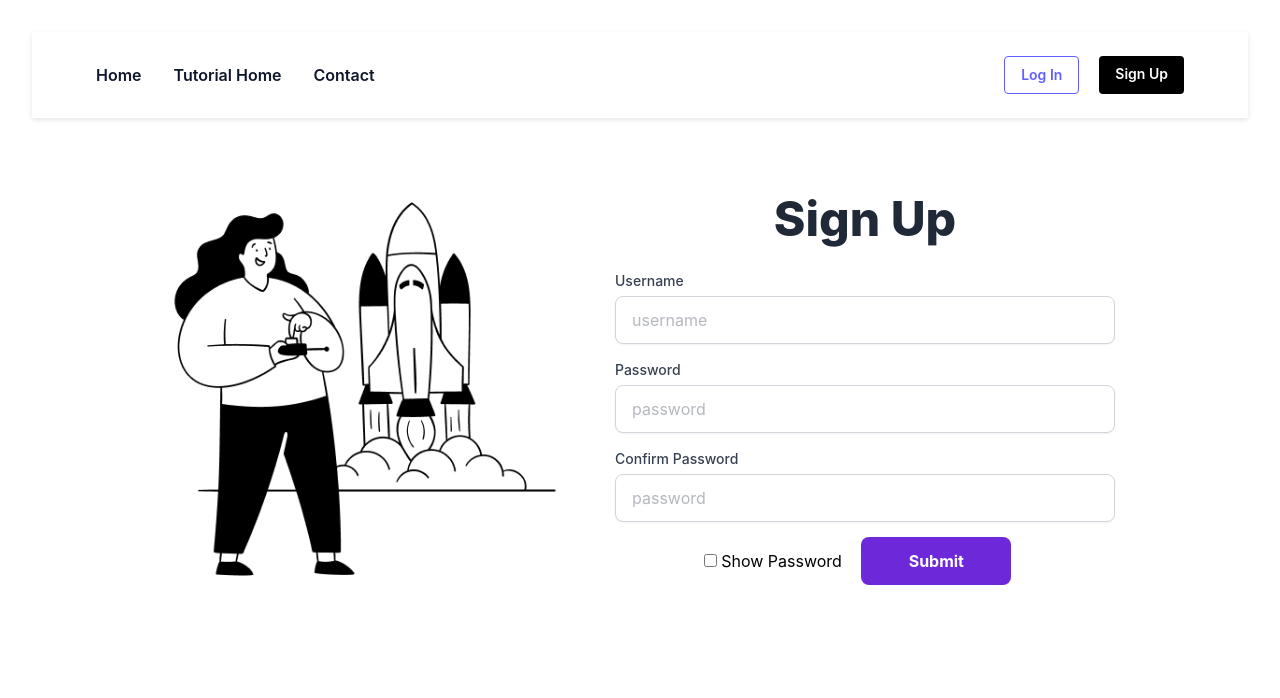
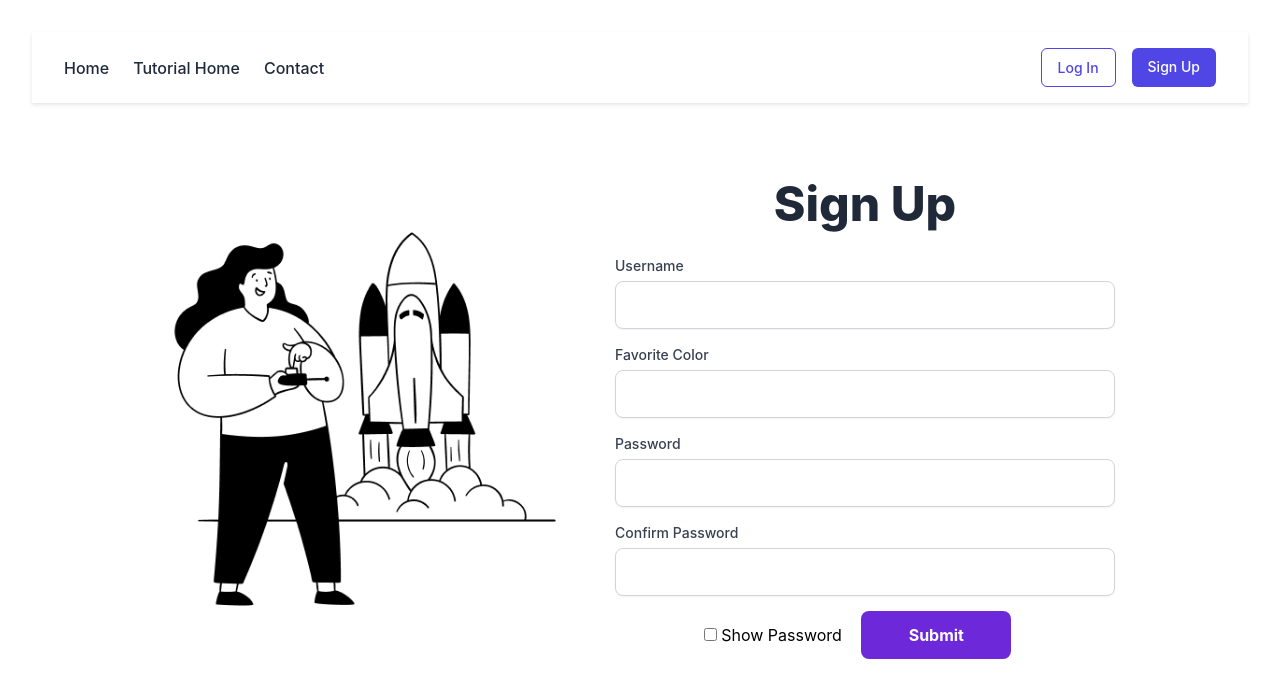
Before and after one commit to patrickpierson1/ToDo, a React (Vite) app in the folder client/: page /signup in a window 1280 px wide. Shown: the top 698 px of the page. Built offline with nearby package versions, Linux system fonts and the light colour scheme.

Commit message:
updated frontend and backend for auth

```diff
--- /dev/null
+++ b/client/src/components/Navbar.css
@@ -0,0 +1,64 @@
+/* Navbar container */
+.navbar {
+    width: 100%;
+    display: flex;
+    justify-content: space-between;
+    align-items: center;
+    padding: 16px 32px;
+    background-color: white;
+    box-shadow: 0 2px 4px rgba(0, 0, 0, 0.1);
+  }
+
+  /* Left-side links */
+  .nav-links {
+    display: flex;
+    gap: 24px;
+  }
+
+  .nav-links a {
+    color: #1e293b;
+    font-size: 1rem;
+    font-weight: 500;
+    text-decoration: none;
+  }
+
+  .nav-links a:hover {
+    color: #475569;
+  }
+
+  /* Right-side buttons */
+  .nav-actions {
+    display: flex;
+    gap: 16px;
+  }
+
+  .login-btn {
+    padding: 8px 16px;
+    border: 1px solid #4f46e5;
+    color: #4f46e5;
+    font-size: 0.875rem;
+    font-weight: 500;
+    border-radius: 6px;
+    background: none;
+    cursor: pointer;
+    transition: background 0.2s;
+  }
+
+  .login-btn:hover {
+    background: #eef2ff;
+  }
+
+  .signup-btn {
+    padding: 8px 16px;
+    background: #4f46e5;
+    color: white;
+    font-size: 0.875rem;
+    font-weight: 500;
+    border-radius: 6px;
+    cursor: pointer;
+    transition: background 0.2s;
+  }
+
+  .signup-btn:hover {
+    background: #4338ca;
+  }
--- a/client/src/components/Navbar.jsx
+++ b/client/src/components/Navbar.jsx
@@ -1,26 +1,17 @@
 import { Link } from "react-router-dom";
+import "../components/Navbar.css";
 
 const Navbar = () => {
   return (
-    <nav className="w-full flex justify-between items-center px-16 py-6 bg-white shadow-md">
-      <div className="flex space-x-8">
-        <Link to="/" className="text-slate-900 text-base font-semibold">
-          Home
-        </Link>
-        <Link to="/tutorial-home" className="text-slate-900 text-base font-semibold">
-          Tutorial Home
-        </Link>
-        <Link to="/contact" className="text-slate-900 text-base font-semibold">
-          Contact
-        </Link>
+    <nav className="navbar">
+      <div className="nav-links">
+        <Link to="/">Home</Link>
+        <Link to="/tutorial-home">Tutorial Home</Link>
+        <Link to="/contact">Contact</Link>
       </div>
-      <div className="flex space-x-5">
-        <Link to="/login" className="px-4 py-2 border border-indigo-500 text-indigo-500 text-sm font-semibold rounded">
-          Log In
-        </Link>
-        <Link to="/signup" className="px-4 py-2 bg-black text-white text-sm font-semibold rounded">
-          Sign Up
-        </Link>
+      <div className="nav-actions">
+        <Link to="/login" className="login-btn">Log In</Link>
+        <Link to="/signup" className="signup-btn">Sign Up</Link>
       </div>
     </nav>
   );
--- /dev/null
+++ b/client/src/pages/LoggedInHome.jsx
@@ -0,0 +1,35 @@
+import { useEffect, useState } from "react";
+import { useNavigate } from "react-router-dom";
+
+const LoggedInHome = () => {
+  const [user, setUser] = useState(null);
+  const navigate = useNavigate();
+
+  useEffect(() => {
+    const token = localStorage.getItem("token");
+    if (!token) {
+      navigate("/login"); // Redirect to login if no token
+    } else {
+      fetch("http://342.yonkers.dev:5000/api/auth/me", {
+        headers: { Authorization: `Bearer ${token}` },
+      })
+        .then((res) => res.json())
+        .then((data) => setUser(data.user))
+        .catch(() => navigate("/login")); // Redirect on error
+    }
+  }, []);
+
+  if (!user) return <p>Loading...</p>;
+
+  return (
+    <div className="dashboard-container">
+      <h1>Welcome, {user.username}!</h1>
+      <p>Your favorite color: {user.favColor}</p>
+      <button onClick={() => { localStorage.removeItem("token"); navigate("/login"); }}>
+        Log Out
+      </button>
+    </div>
+  );
+};
+
+export default LoggedInHome;
--- a/client/src/pages/SignUp.jsx
+++ b/client/src/pages/SignUp.jsx
@@ -1,45 +1,72 @@
 import "./../styles/login.css";
 import SignUpImage from "../assets/signup.png";
 import { useState } from "react";
-import React from "react";
+import { useNavigate } from "react-router-dom";
 
 const SignUp = () => {
-  const[username, setUsername] = useState('');
-  const[password, setPassword] = useState('');
-  const[confirmPass, setConfirmPass] = useState('');
-  const[vis, setVis] = useState('password');
+  const [username, setUsername] = useState("");
+  const [favColor, setFavColor] = useState("");
+  const [password, setPassword] = useState("");
+  const [confirmPass, setConfirmPass] = useState("");
+  const [vis, setVis] = useState("password");
+  const [error, setError] = useState("");
+  const navigate = useNavigate();
 
+  const handleSubmit = async (e) => {
+    e.preventDefault();
 
-  const handleSubmit = (e) => {
-    console.log(username, password, confirmPass);
+    if (password !== confirmPass) {
+      setError("Passwords do not match.");
+      return;
     }
 
+    try {
+      const response = await fetch("http://342.yonkers.dev:5000/api/auth/signup",
+        {
+        method: "POST",
+        headers: { "Content-Type": "application/json" },
+        body: JSON.stringify({ username, favColor, password }),
+      });
+
+      const data = await response.json();
+      if (!response.ok) {
+        setError(data.message || "Sign up failed.");
+        return;
+      }
+
+      localStorage.setItem("token", data.token);
+
+      // redirect to logged in page once signed in
+      navigate("/dashboard");
+    } catch (err) {
+      setError("Something went wrong.");
+    }
+  };
+
   return (
-        <div>
     <div className="login-container">
-                {/* Left Side - Image */}
       <img src={SignUpImage} alt="Sign Up Illustration" className="login-image" />
-
-                {/* Right Side - Login Form */}
       <div className="login-form">
         <h1 className="login-header">Sign Up</h1>
+        {error && <p className="error-message">{error}</p>}
+        <form onSubmit={handleSubmit}>
+          <label className="login-label">Username</label>
+          <input type="text" className="login-input" value={username} onChange={(e) => setUsername(e.target.value)} required />
 
-                    <label className="login-label">Username</label>
-                    <input type="text" className="login-input" placeholder="username" value={username} onChange={(e) => setUsername(e.target.value)} />
+          <label className="login-label">Favorite Color</label>
+          <input type="text" className="login-input" value={favColor} onChange={(e) => setFavColor(e.target.value)} required />
 
           <label className="login-label">Password</label>
-                    <input type={vis} className="login-input" placeholder="password" value={password} onChange={(e) => setPassword(e.target.value)} />
+          <input type={vis} className="login-input" value={password} onChange={(e) => setPassword(e.target.value)} required />
 
           <label className="login-label">Confirm Password</label>
-                    <input type={vis} className="login-input" placeholder="password" value={confirmPass} onChange={(e) => setConfirmPass(e.target.value)} />
+          <input type={vis} className="login-input" value={confirmPass} onChange={(e) => setConfirmPass(e.target.value)} required />
 
-                    <input type="checkbox" name="show" onChange={(e) => {setVis(vis == "password" ? "text":"password")}}/>
+          <input type="checkbox" onChange={() => setVis(vis === "password" ? "text" : "password")} />
           <label> Show Password </label>
 
-
-                    {/* Submit Button */}
-                    <button className="login-button">Submit</button>
-                </div>
+          <button type="submit" className="login-button">Submit</button>
+        </form>
       </div>
     </div>
   );
--- a/client/src/routes/AppRoutes.jsx
+++ b/client/src/routes/AppRoutes.jsx
@@ -1,4 +1,4 @@
-import { Routes, Route } from "react-router-dom";
+import { Routes, Route, Navigate } from "react-router-dom";
 import Home from "../pages/Home";
 import Login from "../pages/Login";
 import SignUp from "../pages/SignUp";
@@ -6,6 +6,11 @@ import Contact from "../pages/Contact";
 import TutorialHome from "../pages/TutorialHome";
 import NotesHome from "../pages/NotesHome";
 import Note from "../pages/Note";
+import LoggedInHome from "../pages/LoggedInHome";
+const ProtectedRoute = ({ children }) => {
+  const token = localStorage.getItem("token");
+  return token ? children : <Navigate to="/login" />;
+};
 
 const AppRoutes = () => {
   return (
@@ -13,6 +18,7 @@ const AppRoutes = () => {
       <Route path="/" element={<Home />} />
       <Route path="/login" element={<Login />} />
       <Route path="/signup" element={<SignUp />} />
+      <Route path="/dashboard" element={<ProtectedRoute><LoggedInHome /></ProtectedRoute>} />
       <Route path="/contact" element={<Contact />} />
       <Route path="/tutorial-home" element={<TutorialHome />} />
       <Route path="/noteshome" element={<NotesHome />} />
```
Lines whose indentation alone changed are shown as unchanged.
